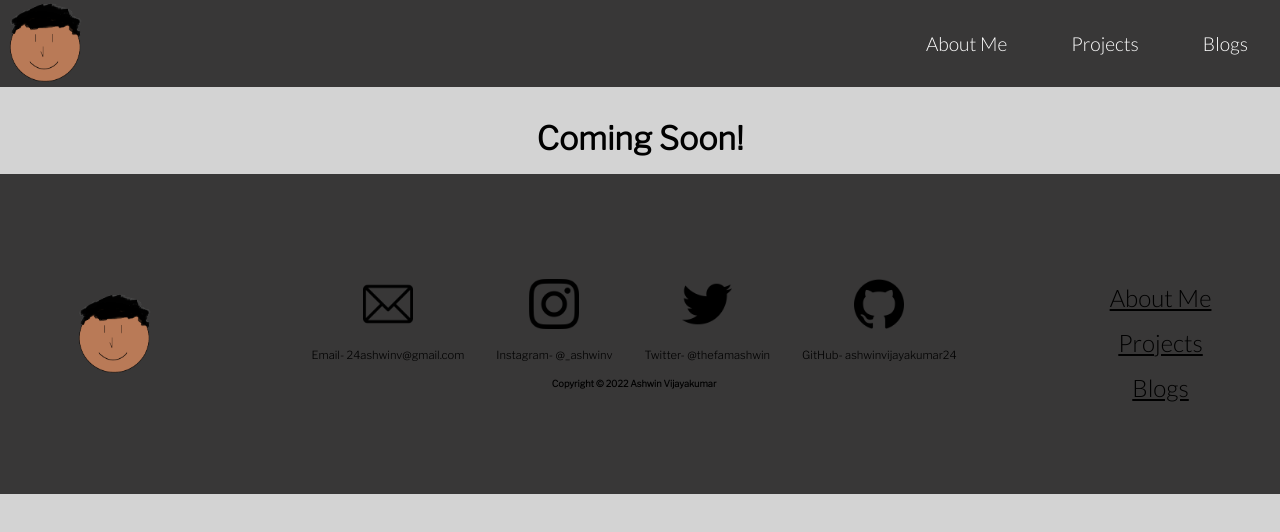
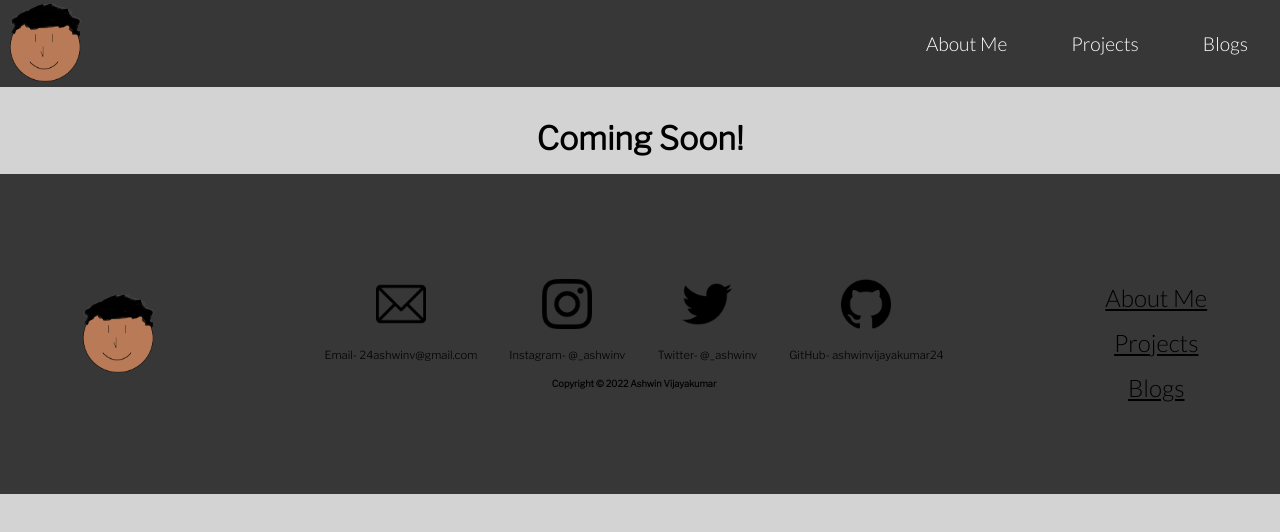
Before and after one commit to ashwinvijayakumar24/personal-website, a React (Create React App) app: page /coming-soon in a window 1280 px wide. Shown: the top 532 px of the page. Built offline with nearby package versions, Linux system fonts and the light colour scheme.

Commit message:
ig change

```diff
--- a/src/components/global/Footer.jsx
+++ b/src/components/global/Footer.jsx
@@ -28,7 +28,7 @@ export default function Footer() {
           </div>
           <div>
             <a
-              href="https://www.instagram.com/thefamashwin/"
+              href="https://www.instagram.com/_ashwinv/"
               target="_blank"
               rel="noreferrer"
             >
@@ -43,7 +43,7 @@ export default function Footer() {
           </div>
           <div>
             <a
-              href="https://twitter.com/thefamashwin/"
+              href="https://twitter.com/_ashwinv/"
               target="_blank"
               rel="noreferrer"
             >
@@ -54,7 +54,7 @@ export default function Footer() {
                 width="50px"
               />
             </a>
-            <p>Twitter- @thefamashwin</p>
+            <p>Twitter- @_ashwinv</p>
           </div>
           <div>
             <a
```
